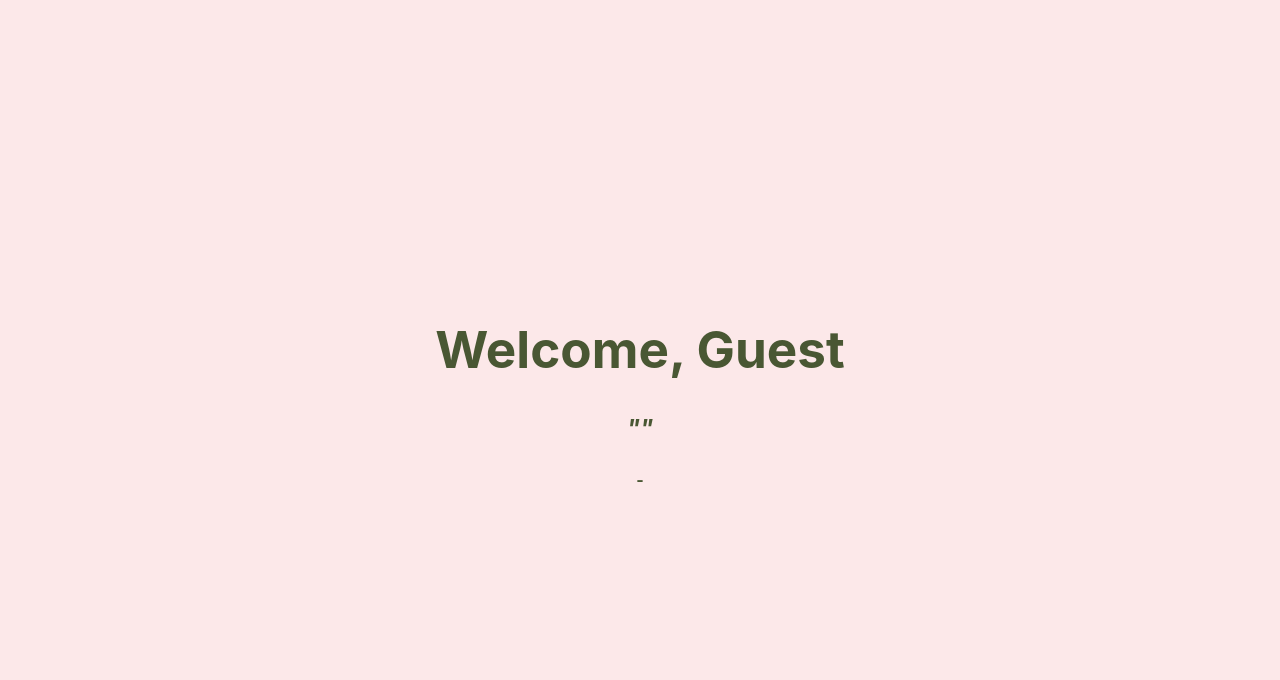
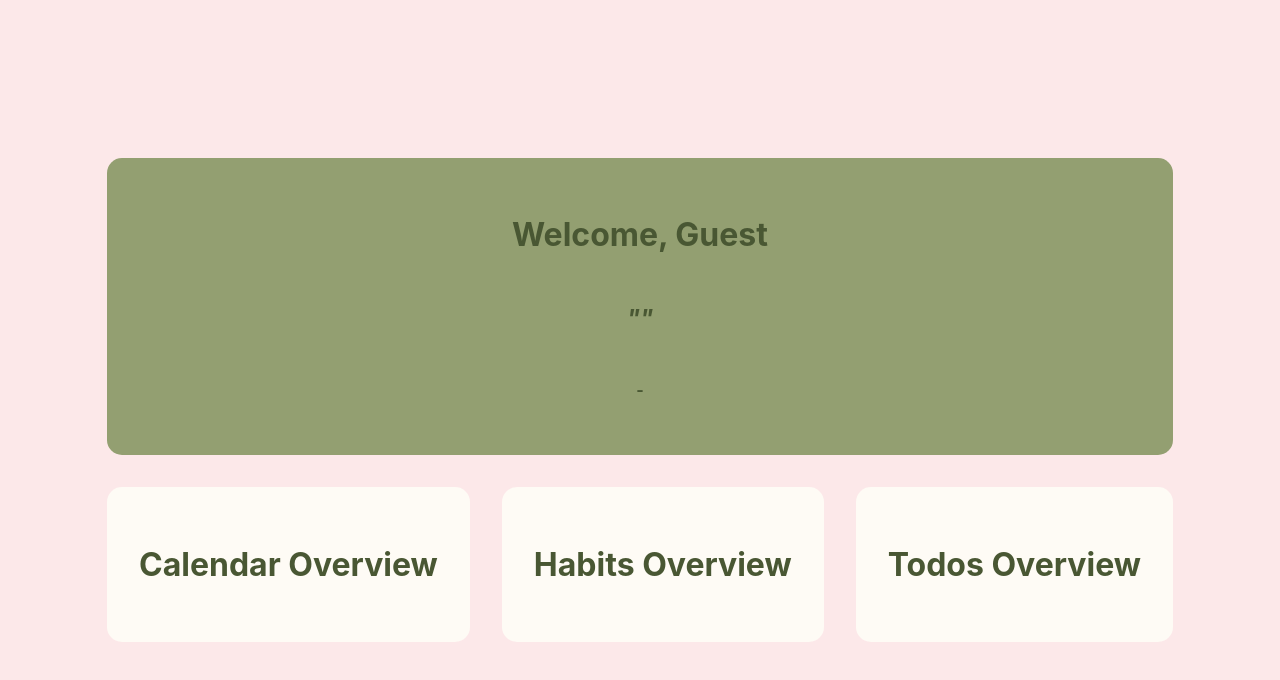
Before and after one commit to giecherry/Productivity-Assistant-Application, a React (Vite) app: page /home in a window 1280 px wide. Shown: the top 680 px of the page. Built offline with nearby package versions, Linux system fonts and the light colour scheme; no server answers.

Commit message:
HomePage - overview basic structure

```diff
--- /dev/null
+++ b/src/components/HomePage-components/CalendarOverview.jsx
@@ -0,0 +1,13 @@
+import HomePageCSS from "./HomePage.module.css"
+
+const CalendarOverview = () => {
+    return (
+        <>
+            <div className={HomePageCSS.calendarContainer}>
+                <h1>Calendar Overview</h1>
+            </div>
+        </>
+    )
+}
+
+export default CalendarOverview
--- a/src/components/HomePage-components/Greeting-quote.jsx
+++ b/src/components/HomePage-components/Greeting-quote.jsx
@@ -1,6 +1,7 @@
 import { useState, useEffect } from "react"
 import { useContext } from 'react';
 import { UserContext } from '../UserContext';
+import HomePageCSS from "./HomePage.module.css"
 const GreetingAndQuote = () => {
 
     const [randomQuote, setRandomQuote] = useState([]);
@@ -17,10 +18,12 @@ const GreetingAndQuote = () => {
 
     return (
         <>
-            <h1>Welcome, {inUser?.userName || "Guest"}</h1>
+            <div className={HomePageCSS.greetingContainer}>
+                <h1>Welcome, {inUser?.userName || "Guest"}</h1>
+                <h2><i>"{randomQuote.content}"</i></h2>
+                <h4>- {randomQuote.author}</h4>
+            </div>
 
-            <h2><i>"{randomQuote.content}"</i></h2>
-            <h4>- {randomQuote.author}</h4>
         </>
     )
 }
--- /dev/null
+++ b/src/components/HomePage-components/HabitsOverview.jsx
@@ -0,0 +1,13 @@
+import HomePageCSS from "./HomePage.module.css"
+
+const HabitsOverview = () => {
+    return (
+        <>
+            <div className={HomePageCSS.habitsContainer}>
+                <h1>Habits Overview</h1>
+            </div>
+        </>
+    )
+}
+
+export default HabitsOverview
--- /dev/null
+++ b/src/components/HomePage-components/HomePage.module.css
@@ -0,0 +1,26 @@
+.overviewContainer{
+    display: flex;
+    flex-direction: row;
+    justify-content: space-between;
+}
+
+.greetingContainer{
+    display: flex;
+    flex-direction: column;
+    justify-content: center;
+    align-items: center;
+    padding: 2rem;
+    margin: 1rem;
+    background-color: #939F71ff;
+    border-radius: 15px;
+}
+.calendarContainer, .todosContainer, .habitsContainer{
+    display: flex;
+    flex-direction: column;
+    justify-content: center;
+    align-items: center;
+    padding: 2rem;
+    margin: 1rem;
+    background-color: #FEFBF5ff;
+    border-radius: 15px;
+}
--- /dev/null
+++ b/src/components/HomePage-components/TodosOverview.jsx
@@ -0,0 +1,14 @@
+import HomePageCSS from "./HomePage.module.css"
+
+const TodosOverview = () => {
+    return (
+        <>
+        <div className={HomePageCSS.todosContainer}>
+            <h1>Todos Overview</h1>
+        </div>
+
+        </>
+    )
+}
+
+export default TodosOverview
--- a/src/index.css
+++ b/src/index.css
@@ -40,11 +40,6 @@ body {
   min-height: 100vh;
 }
 
-h1 {
-  font-size: 3.2em;
-  line-height: 1.1;
-}
-
 button {
   border-radius: 8px;
   border: 1px solid transparent;
--- a/src/pages/HomePage.jsx
+++ b/src/pages/HomePage.jsx
@@ -1,10 +1,20 @@
 import GreetingAndQuote from "../components/HomePage-components/Greeting-quote"
+import CalendarOverview from "../components/HomePage-components/CalendarOverview"
+import HabitsOverview from "../components/HomePage-components/HabitsOverview"
+import TodosOverview from "../components/HomePage-components/TodosOverview"
+import HomePageCSS from "../components/HomePage-components/HomePage.module.css"
 
 const HomePage = () => {
     return (
 
         <>
             <GreetingAndQuote/>
+            <div className={HomePageCSS.overviewContainer}>
+                <CalendarOverview/>
+                <HabitsOverview/>
+                <TodosOverview/>
+            </div>
+
         </>
     )
 }
```
